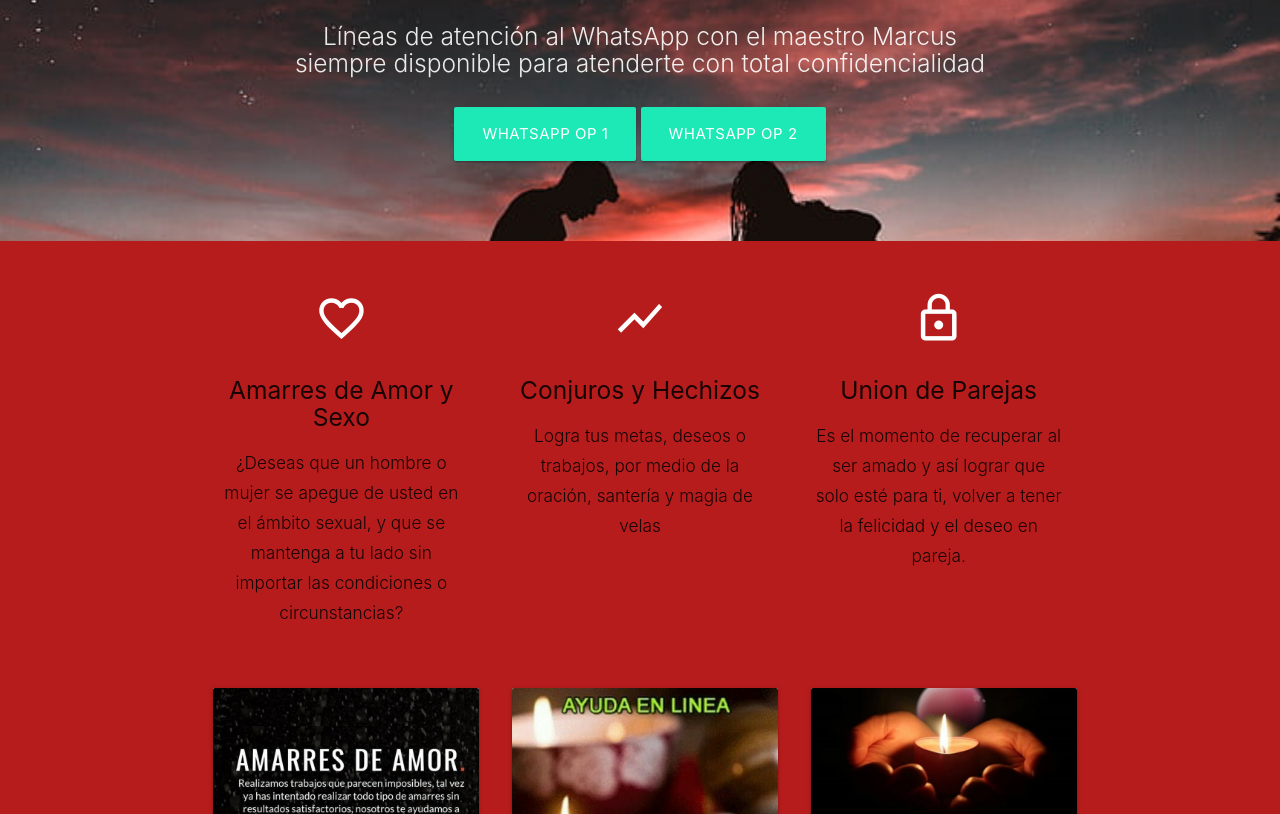
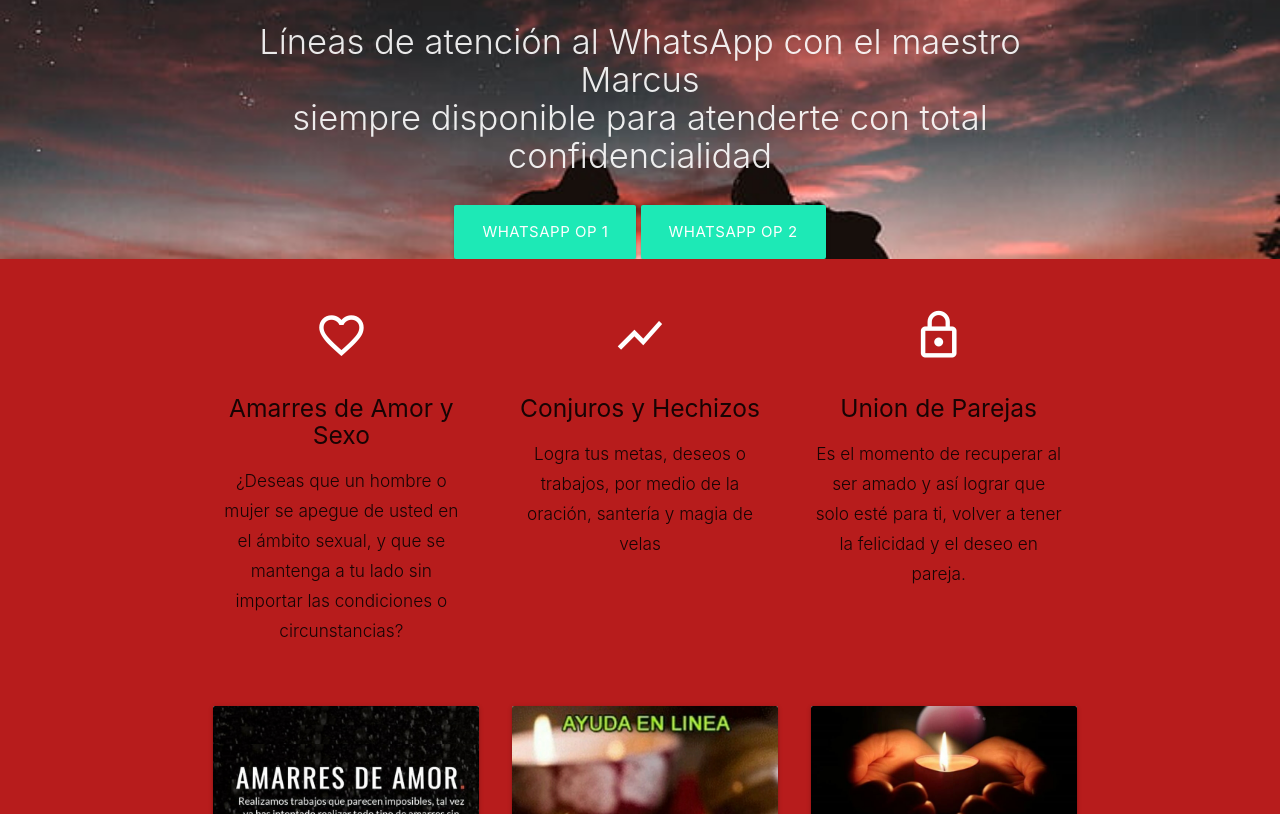
Before and after one commit to amarresefectivosyseguros/amarres, a plain HTML site: page index.html in a window 1280 px wide. Shown: the part 203-1017 px from the top of the page. Drawn offline with nearby package versions, Linux system fonts and the light colour scheme.

Commit message:
Add files via upload

```diff
--- a/css/style.css
+++ b/css/style.css
@@ -66,6 +66,9 @@ footer.page-footer {
 	min-width:200px;
 	margin-left:10px;
 }
+.header{
+	font-size: 2.7vw;
+}
 .header1{
 font-size: 4.5vw;
 }
```
